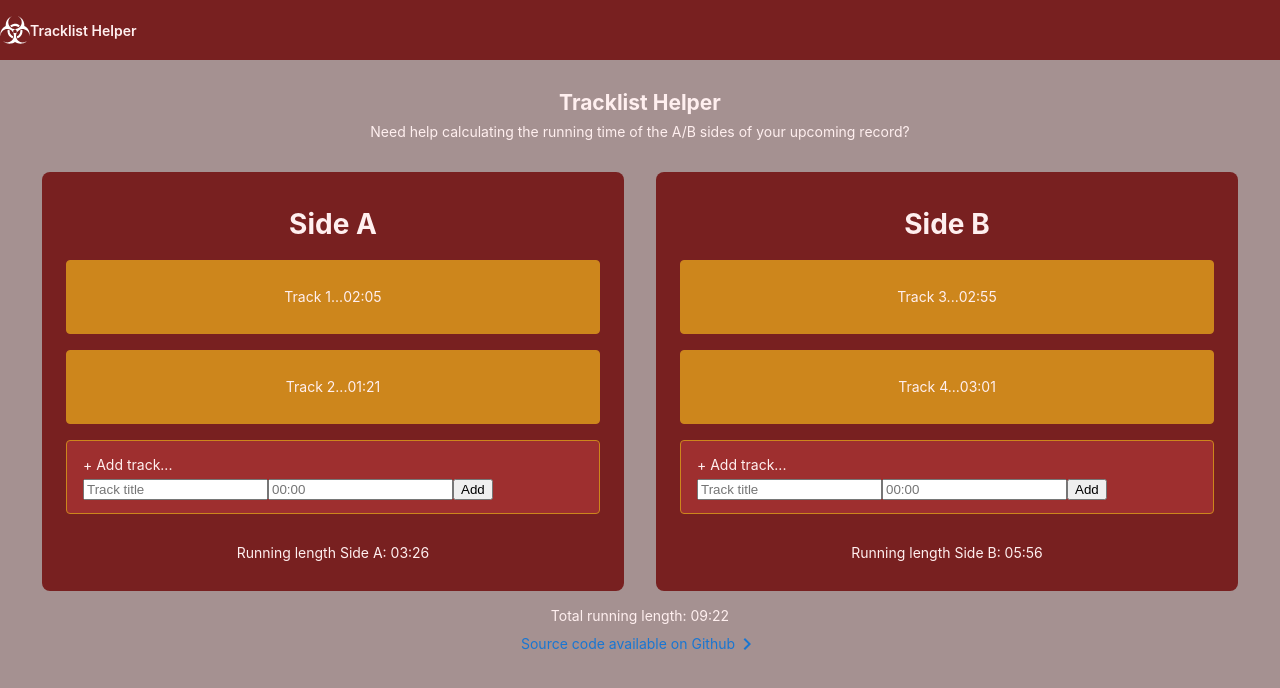
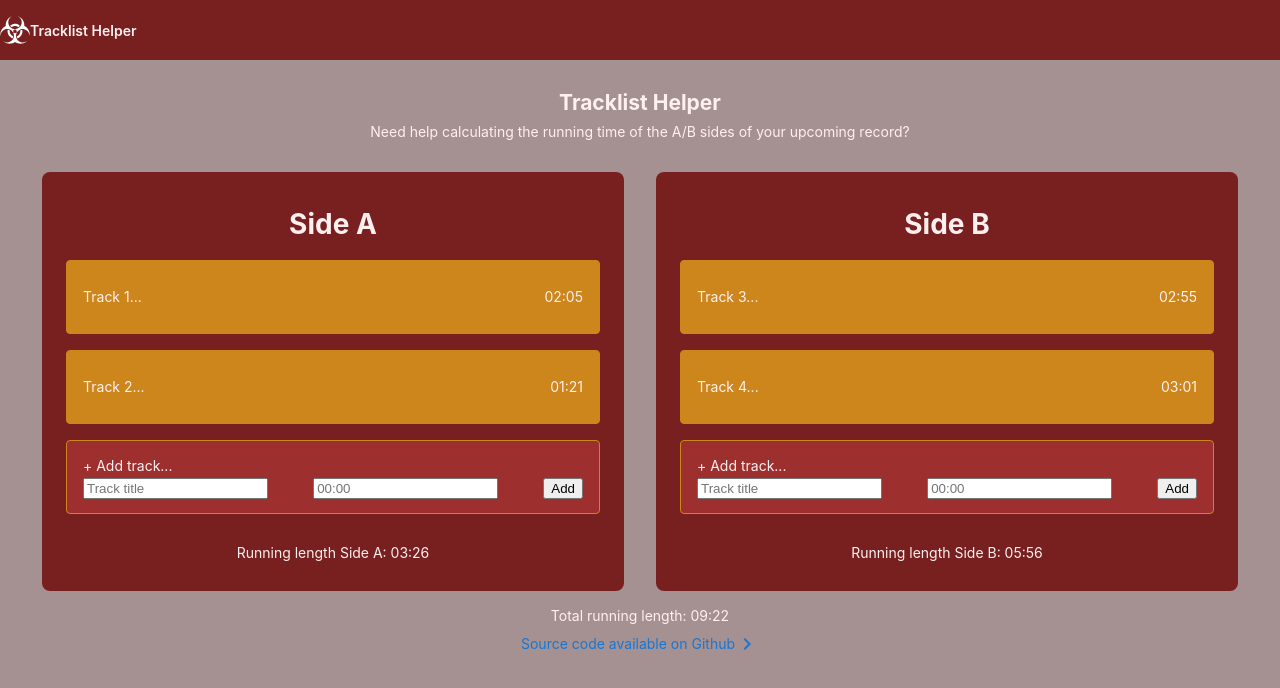
Before and after one commit to Sundin/tracklist, an Angular app: page / in a window 1280 px wide. Shown: the top 688 px of the page. Built offline with nearby package versions, Linux system fonts and the light colour scheme.

Commit message:
Style cards

```diff
--- a/src/app/side/side.component.html
+++ b/src/app/side/side.component.html
@@ -13,7 +13,7 @@
 
   <div class="card" >
     <span>+ Add track...</span>
-    <div>
+    <div class="input-form">
       <input id="title" [(ngModel)]="newTrack.title" placeholder="Track title"/>
       <input id="length" [(ngModel)]="newTrack.length" placeholder="00:00"/>
       <button (click)="onAddTrack()">Add</button>
--- a/src/app/side/side.component.scss
+++ b/src/app/side/side.component.scss
@@ -18,6 +18,11 @@
 .card {
   border: $borderstyle;
   background-color: $newtrackcolor;
+
+  .input-form {
+    display: flex;
+    justify-content: space-between;
+  }
 }
 
 .card:hover {
--- a/src/app/track/track.component.scss
+++ b/src/app/track/track.component.scss
@@ -5,6 +5,7 @@
   background-color: $trackcolor;
   flex-direction: row;
   align-items: center;
+  justify-content: space-between;
 }
 
 .card:hover {
```
